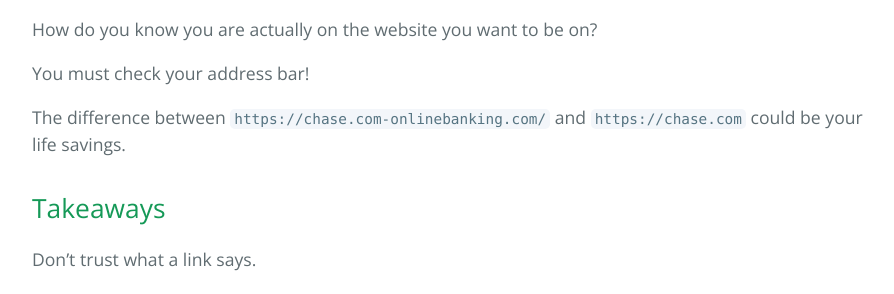
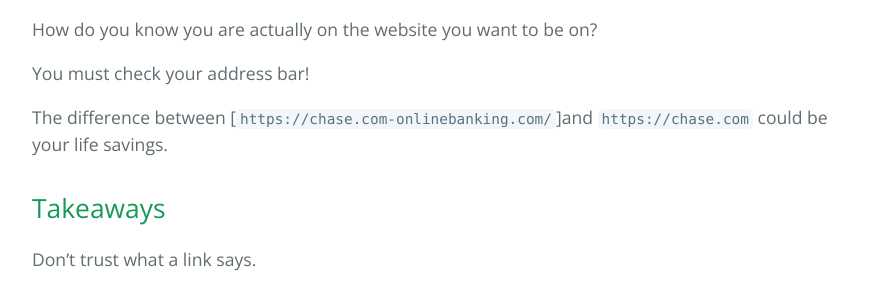
Before and after one commit to ugacyberarch/manual, a Jekyll site: the page built from fake_links.md, in a window 1280 px wide and 900 px high, scrolled down 2778 px. Shown: the part 324-618 px from the top of the window, without its empty margins (192-1086 px from the left). Built offline with Jekyll 4.4.1, drawn with Linux system fonts in a browser that asks for light colours; part of the change alters nothing that is shown.

```diff
--- a/fake_links.md
+++ b/fake_links.md
@@ -88,7 +88,7 @@ How do you know you are actually on the website you want to be on?
 
 You must check your address bar!
 
-The difference between [`https://chase.com-onlinebanking.com/`]("https://chase.com-onlinebanking.com/") and [`https://chase.com`]("https://chase.com") could be your life savings.
+The difference between [`https://chase.com-onlinebanking.com/`]and [`https://chase.com`]("https://chase.com") could be your life savings.
 
 ## Takeaways
 
```
